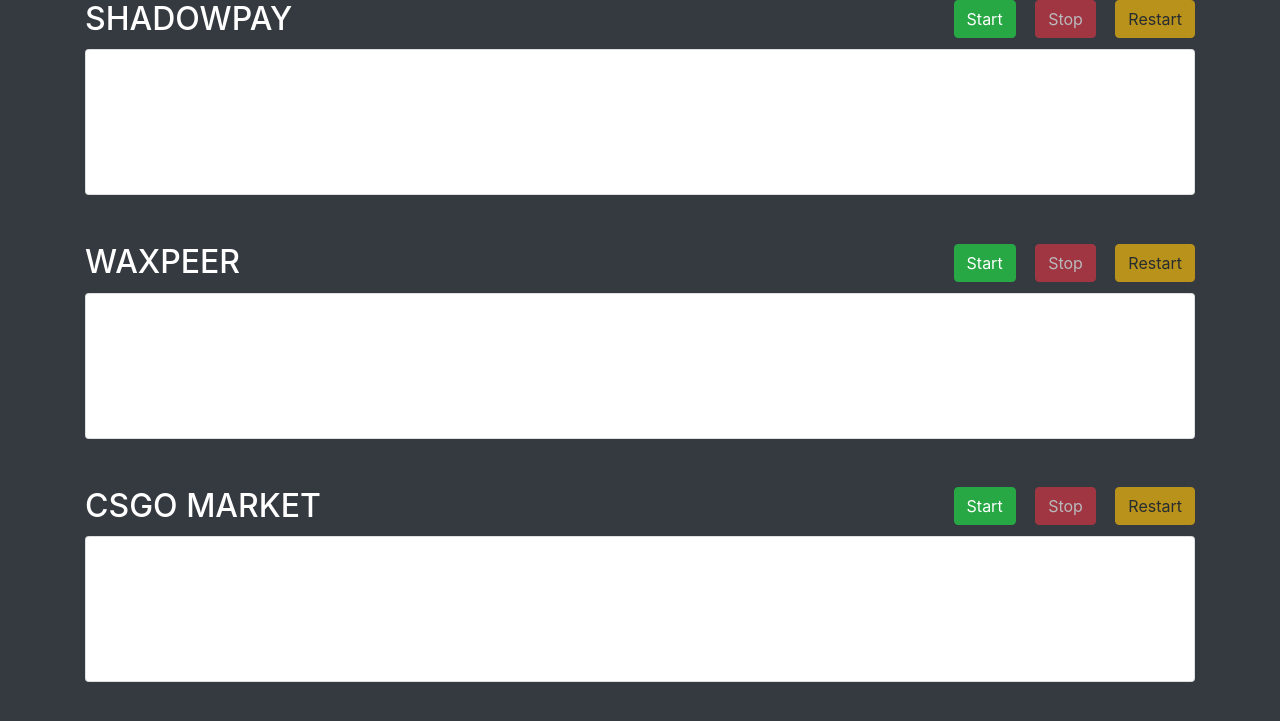
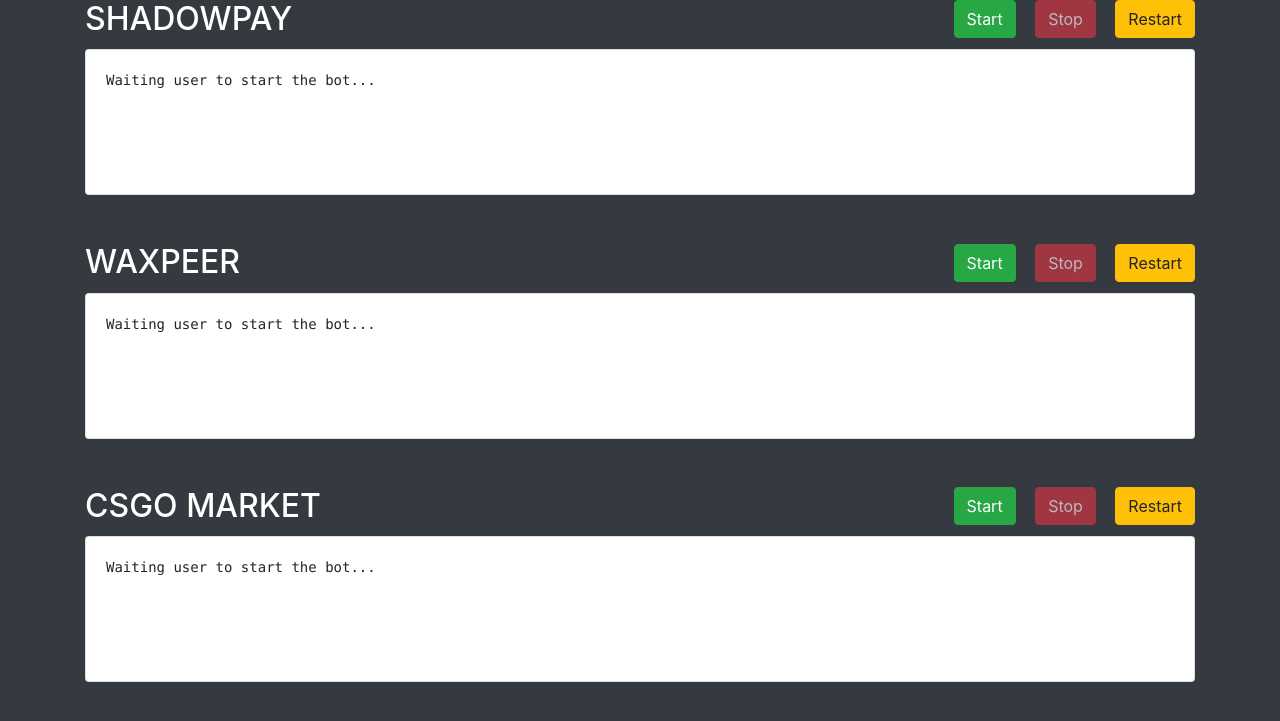
Before and after one commit to boranfurkan/CSGO-BOTS-FLASK, a Flask app: template website/templates/home.html in a window 1280 px wide. Shown: the part 56-777 px from the top of the page. Run offline with Flask 3, Linux system fonts and the light colour scheme; the template is opened without the code that fills it, so the values that code supplies are empty; some libraries are stand-ins or nearby versions.

Commit message:
Websocket, views, templates update and new database model add.

```diff
--- a/website/__init__.py
+++ b/website/__init__.py
@@ -18,7 +18,7 @@
     app.register_blueprint(views, url_prefix='/')
     app.register_blueprint(auth, url_prefix='/')
 
-    from .models import User, Note
+    from .models import User
 
     with app.app_context():
         db.create_all()
--- a/website/static/js/websocket.js
+++ b/website/static/js/websocket.js
@@ -21,14 +21,33 @@
 
 function start(channel){
     mySocket.emit(channel, "start")
-    this.event.target.classList.add("disabled");
-
+    changeBotStatus(channel, true)
+    setTimeout(() => {document.location.reload();}, 100);
 }
 
 function stop(channel){
     mySocket.emit(channel, "stop")
+    changeBotStatus(channel, false)
+    setTimeout(() => {document.location.reload();}, 100);
 }
 
 function restart(channel){
-    mySocket.emit(channel, "restart")
+    mySocket.emit(channel, "stop")
+    setTimeout(() => {document.location.reload();}, 100);
+    mySocket.emit(channel, "start")
+    changeBotStatus(channel, true)
 }
+
+function changeBotStatus(name, status) {
+  fetch("/update-bot-status", {
+    method: "POST",
+    body: JSON.stringify({ name: name, status: status}),
+  }).then((_res) => {
+    if(_res.ok){
+      console.log("success")
+    }else{
+      console.log(_res.statusText)
+      window.location.href = "/configs";
+    }
+  });
+}
--- a/website/templates/base.html
+++ b/website/templates/base.html
@@ -3,6 +3,10 @@
   <head>
     <meta charset="utf-8" />
     <meta name="viewport" content="width=device-width, initial-scale=1" />
+    <meta http-equiv="Cache-Control" content="no-cache, no-store, must-revalidate" />
+    <meta http-equiv="Pragma" content="no-cache" />
+    <meta http-equiv="Expires" content="-1"/>
+
     <link
       rel="stylesheet"
       href="https://stackpath.bootstrapcdn.com/bootstrap/4.4.1/css/bootstrap.min.css"
--- a/website/templates/home.html
+++ b/website/templates/home.html
@@ -4,14 +4,18 @@
   <div class="log-header">
       <h2>SHADOWPAY</h2>
       <div>
-          <button class="btn btn-success " onclick="start('shadowpay')">Start</button>
-          <button class="btn btn-danger disabled" onclick="stop('shadowpay')">Stop</button>
-          <button class="btn btn-warning disabled" onclick="stop('shadowpay')">Restart</button>
+          <button class="btn btn-success" onclick="start('shadowpay')"
+                  {% if user_bot_status.shadow_bot%}disabled{% endif %}>Start</button>
+
+          <button class="btn btn-danger" onclick="stop('shadowpay')"
+                  {% if not user_bot_status.shadow_bot%}disabled{% endif %}>Stop</button>
+
+          <button class="btn btn-warning" onclick="restart('shadowpay')">Restart</button>
       </div>
   </div>
   <div class="card">
     <div class="card-body">
-      <pre id="shadow" class="log-area"></pre>
+      <pre id="shadow" class="log-area">{% if not user_bot_status.shadow_bot%}Waiting user to start the bot...{% endif %}</pre>
     </div>
   </div>
 
@@ -21,14 +25,18 @@
   <div class="log-header">
       <h2>WAXPEER</h2>
       <div>
-          <button class="btn btn-success" onclick="start('waxpeer')">Start</button>
-          <button class="btn btn-danger disabled" onclick="stop('waxpeer')">Stop</button>
-          <button class="btn btn-warning disabled" onclick="stop('waxpeer')">Restart</button>
+          <button class="btn btn-success" onclick="start('waxpeer')"
+                  {% if user_bot_status.waxpeer_bot%}disabled={% endif %}>Start</button>
+
+          <button class="btn btn-danger" onclick="stop('waxpeer')"
+                  {% if not user_bot_status.waxpeer_bot%}disabled{% endif %}>Stop</button>
+
+          <button class="btn btn-warning" onclick="restart('waxpeer')">Restart</button>
       </div>
   </div>
   <div class="card">
     <div class="card-body">
-      <pre id="waxpeer" class="log-area"></pre>
+      <pre id="waxpeer" class="log-area">{% if not user_bot_status.waxpeer_bot%}Waiting user to start the bot...{% endif %}</pre>
     </div>
   </div>
 
@@ -38,14 +46,18 @@
   <div class="log-header">
       <h2>CSGO MARKET</h2>
       <div>
-          <button class="btn btn-success" onclick="start('market')">Start</button>
-          <button class="btn btn-danger disabled" onclick="stop('market')">Stop</button>
-          <button class="btn btn-warning disabled" onclick="stop('market')">Restart</button>
+          <button class="btn btn-success" onclick="start('csgo_market')"
+                  {% if user_bot_status.csgo_market_bot%}disabled={% endif %}>Start</button>
+
+          <button class="btn btn-danger" onclick="stop('csgo_market')"
+                  {% if not user_bot_status.csgo_market_bot%}disabled{% endif %}>Stop</button>
+
+          <button class="btn btn-warning" onclick="restart('csgo_market')">Restart</button>
       </div>
   </div>
   <div class="card">
     <div class="card-body">
-      <pre id="market" class="log-area"></pre>
+      <pre id="market" class="log-area">{% if not user_bot_status.csgo_market_bot%}Waiting user to start the bot...{% endif %}</pre>
     </div>
   </div>
 </div>
```
Also changed, not shown: website/models.py (+10 -8 lines), website/sockets.py (+21 -35 lines), website/views.py (+56 -16 lines).
